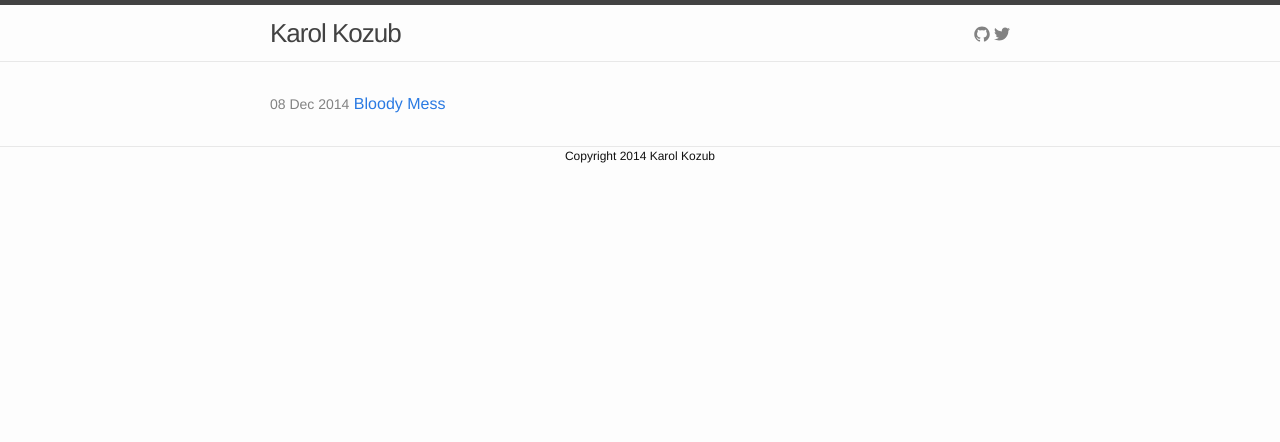
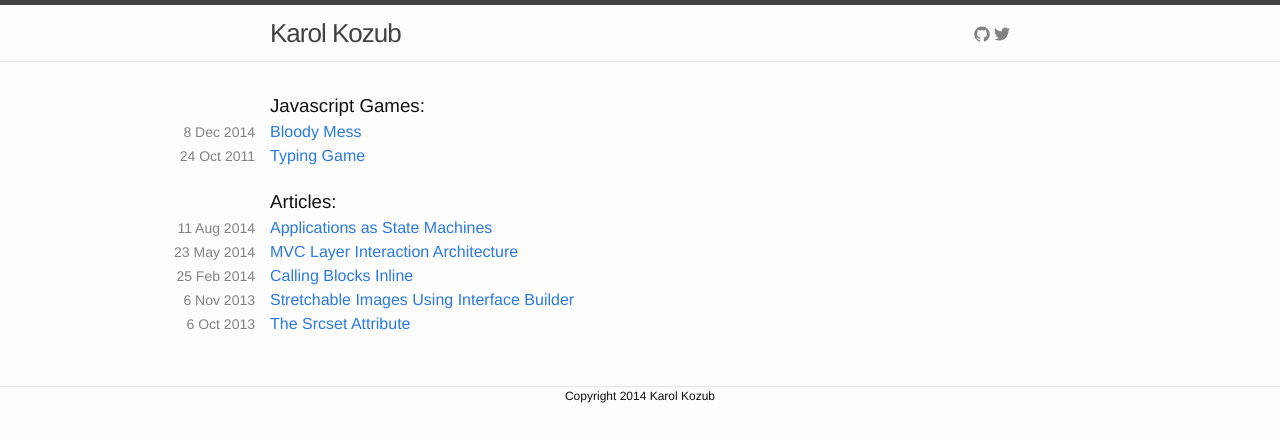
Before and after one commit to karolkozub/karolkozub.github.io, a Jekyll site: the page built from index.html, in a window 1280 px wide. Shown: the top 442 px of the page. Built offline with Jekyll 4.4.1, drawn with Linux system fonts in a browser that asks for light colours.

Commit message:
Moved bloody-mess directly into index.html. Added my Macoscope articles and typing-game.

```diff
--- a/_sass/_layout.scss
+++ b/_sass/_layout.scss
@@ -125,11 +125,19 @@
 .post-list {
     margin-left: 0;
     list-style: none;
+    margin-bottom: 20px;
 }
 
 .post-meta {
     font-size: $small-font-size;
     color: $grey-color;
+    display: block;
+    float: left;
+    text-align: right;
+    width: 100px;
+    margin-left: -115px;
+    margin-right: 15px;
+    padding-top: 2px;
 }
 
 .post-link {
--- a/index.html
+++ b/index.html
@@ -3,6 +3,43 @@ layout: default
 ---
 
 <div class="home">
+  <h3>Javascript Games:</h3>
+
+  <ul class="post-list game-list">
+    <li>
+      <span class="post-meta">8 Dec 2014</span>
+      <a class="post-link" href="http://karol.io/bloody-mess">Bloody Mess</a>
+    </li>
+    <li>
+      <span class="post-meta">24 Oct 2011</span>
+      <a class="post-link" href="http://karol.io/typing-game">Typing Game</a>
+    </li>
+  </ul>
+
+  <h3>Articles:</h3>
+
+  <ul class="post-list remote-post-list">
+    <li>
+      <span class="post-meta">11 Aug 2014</span>
+      <a class="post-link" href="http://macoscope.com/blog/applications-as-state-machines/#more">Applications as State Machines</a>
+    </li>
+    <li>
+      <span class="post-meta">23 May 2014</span>
+      <a class="post-link" href="http://macoscope.com/blog/mvc-layer-interaction-architecture/#more">MVC Layer Interaction Architecture</a>
+    </li>
+    <li>
+      <span class="post-meta">25 Feb 2014</span>
+      <a class="post-link" href="http://macoscope.com/blog/calling-blocks-inline/#more">Calling Blocks Inline</a>
+    </li>
+    <li>
+      <span class="post-meta">6 Nov 2013</span>
+      <a class="post-link" href="http://macoscope.com/blog/stretchable-images-using-interface-builder/#more">Stretchable Images Using Interface Builder</a>
+    </li>
+    <li>
+      <span class="post-meta">6 Oct 2013</span>
+      <a class="post-link" href="http://macoscope.com/blog/the-srcset-attribute/#more">The Srcset Attribute</a>
+    </li>
+  </ul>
 
   <ul class="post-list">
     {% for post in site.posts %}
```
Also changed, not shown: _posts/2014-12-08-bloody-mess-.md (deleted, +0 -6 lines).
